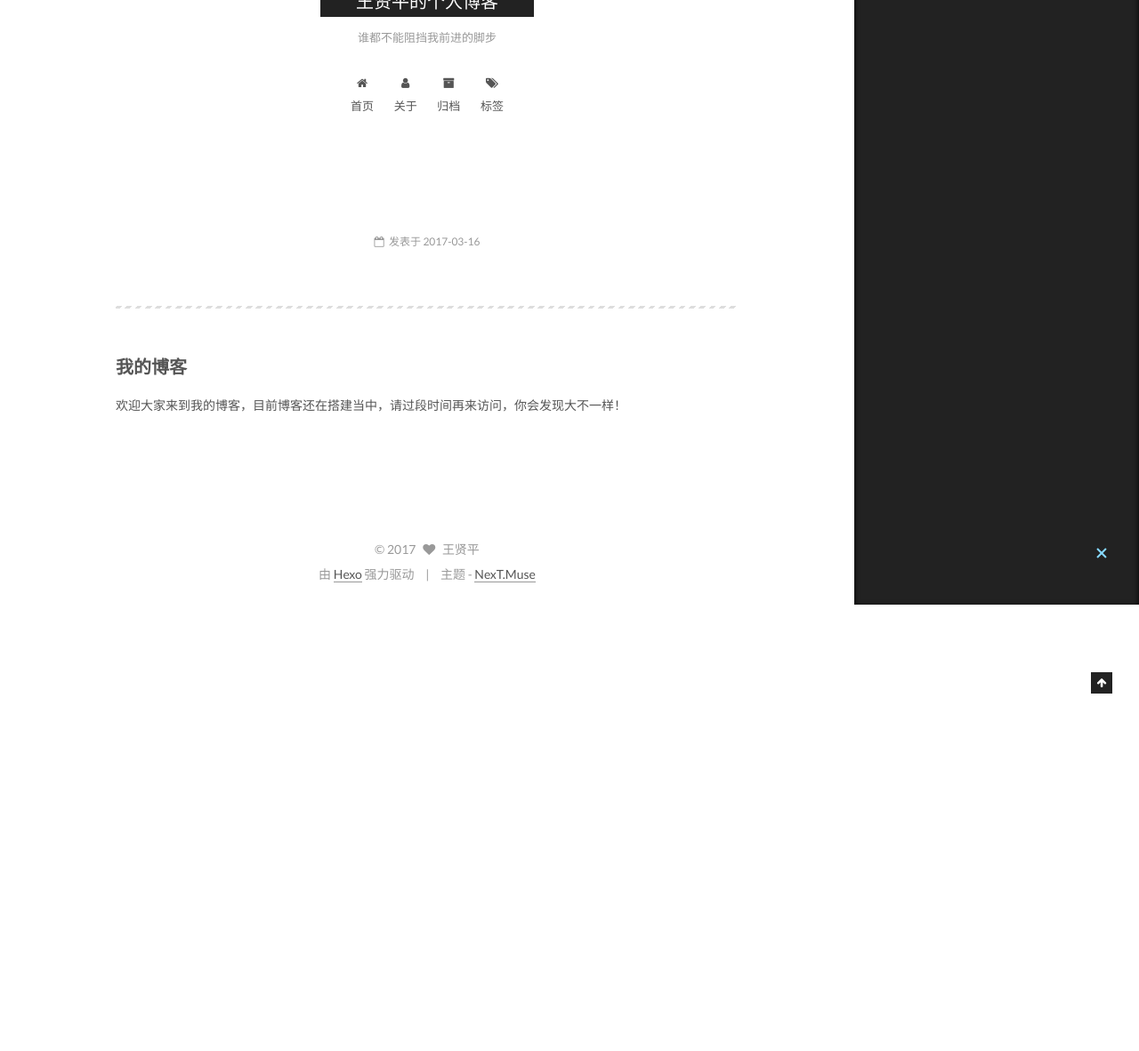
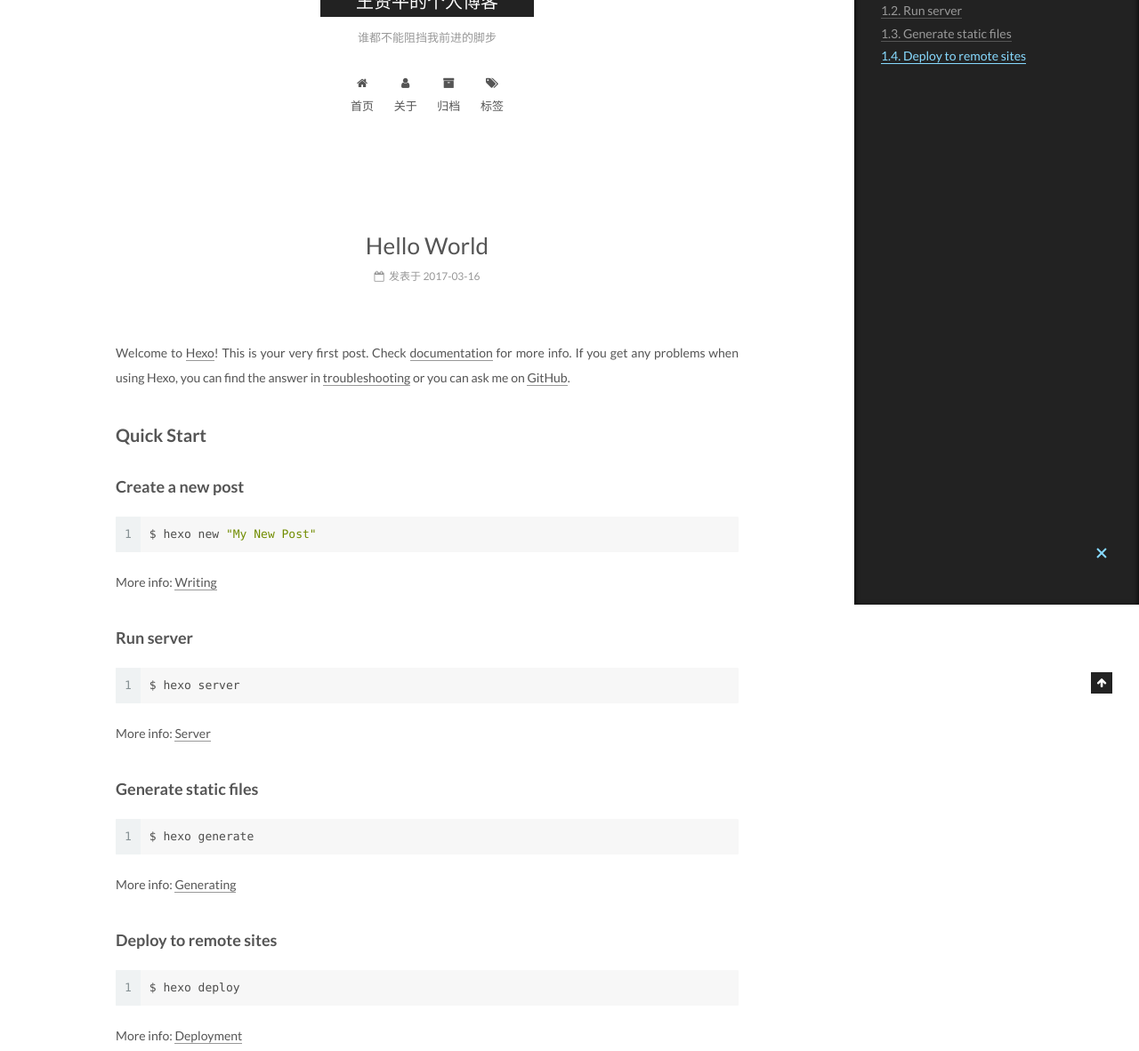
Before and after one commit to wangxianping/wangxianping.github.io, a plain HTML site: page 2017/03/16/hello-world/index.html in a window 1280 px wide. Shown: the part 120-1302 px from the top of the page at 89% size. Before the commit the page ends 800 px from the top, so only its background shows below. Drawn offline with Linux system fonts and the light colour scheme.

Commit message:
Site updated: 2017-09-13 11:54:32

```diff
--- a/2017/03/16/hello-world/index.html
+++ b/2017/03/16/hello-world/index.html
@@ -93,16 +93,19 @@
 
 
 
-<meta name="description" content="我的博客 欢迎大家来到我的博客，目前博客还在搭建当中，请过段时间再来访问，你会发现大不一样！">
+<meta name="description" content="Welcome to Hexo! This is your very first post. Check documentation for more info. If you get any problems when using Hexo, you can find the answer in troubleshooting or you can ask me on GitHub.
+Quick">
 <meta property="og:type" content="article">
-<meta property="og:title" content="王贤平的个人博客">
+<meta property="og:title" content="Hello World">
 <meta property="og:url" content="http://yoursite.com/2017/03/16/hello-world/index.html">
 <meta property="og:site_name" content="王贤平的个人博客">
-<meta property="og:description" content="我的博客 欢迎大家来到我的博客，目前博客还在搭建当中，请过段时间再来访问，你会发现大不一样！">
-<meta property="og:updated_time" content="2017-09-13T03:49:11.252Z">
+<meta property="og:description" content="Welcome to Hexo! This is your very first post. Check documentation for more info. If you get any problems when using Hexo, you can find the answer in troubleshooting or you can ask me on GitHub.
+Quick">
+<meta property="og:updated_time" content="2017-09-13T03:52:39.508Z">
 <meta name="twitter:card" content="summary">
-<meta name="twitter:title" content="王贤平的个人博客">
-<meta name="twitter:description" content="我的博客 欢迎大家来到我的博客，目前博客还在搭建当中，请过段时间再来访问，你会发现大不一样！">
+<meta name="twitter:title" content="Hello World">
+<meta name="twitter:description" content="Welcome to Hexo! This is your very first post. Check documentation for more info. If you get any problems when using Hexo, you can find the answer in troubleshooting or you can ask me on GitHub.
+Quick">
 
 
 
@@ -136,7 +139,7 @@
 
 
 
-  <title> | 王贤平的个人博客</title>
+  <title>Hello World | 王贤平的个人博客</title>
 
 
 
@@ -282,7 +285,7 @@
 
 
 
-          <h1 class="post-title" itemprop="name headline"></h1>
+          <h1 class="post-title" itemprop="name headline">Hello World</h1>
 
 
         <div class="post-meta">
@@ -329,8 +332,15 @@
 
 
 
-        <hr>
-<h2 id="我的博客"><a href="#我的博客" class="headerlink" title="我的博客 "></a>我的博客 </h2><p>欢迎大家来到我的博客，目前博客还在搭建当中，请过段时间再来访问，你会发现大不一样！</p>
+        <p>Welcome to <a href="https://hexo.io/" target="_blank" rel="external">Hexo</a>! This is your very first post. Check <a href="https://hexo.io/docs/" target="_blank" rel="external">documentation</a> for more info. If you get any problems when using Hexo, you can find the answer in <a href="https://hexo.io/docs/troubleshooting.html" target="_blank" rel="external">troubleshooting</a> or you can ask me on <a href="https://github.com/hexojs/hexo/issues" target="_blank" rel="external">GitHub</a>.</p>
+<h2 id="Quick-Start"><a href="#Quick-Start" class="headerlink" title="Quick Start"></a>Quick Start</h2><h3 id="Create-a-new-post"><a href="#Create-a-new-post" class="headerlink" title="Create a new post"></a>Create a new post</h3><figure class="highlight bash"><table><tr><td class="gutter"><pre><div class="line">1</div></pre></td><td class="code"><pre><div class="line">$ hexo new <span class="string">"My New Post"</span></div></pre></td></tr></table></figure>
+<p>More info: <a href="https://hexo.io/docs/writing.html" target="_blank" rel="external">Writing</a></p>
+<h3 id="Run-server"><a href="#Run-server" class="headerlink" title="Run server"></a>Run server</h3><figure class="highlight bash"><table><tr><td class="gutter"><pre><div class="line">1</div></pre></td><td class="code"><pre><div class="line">$ hexo server</div></pre></td></tr></table></figure>
+<p>More info: <a href="https://hexo.io/docs/server.html" target="_blank" rel="external">Server</a></p>
+<h3 id="Generate-static-files"><a href="#Generate-static-files" class="headerlink" title="Generate static files"></a>Generate static files</h3><figure class="highlight bash"><table><tr><td class="gutter"><pre><div class="line">1</div></pre></td><td class="code"><pre><div class="line">$ hexo generate</div></pre></td></tr></table></figure>
+<p>More info: <a href="https://hexo.io/docs/generating.html" target="_blank" rel="external">Generating</a></p>
+<h3 id="Deploy-to-remote-sites"><a href="#Deploy-to-remote-sites" class="headerlink" title="Deploy to remote sites"></a>Deploy to remote sites</h3><figure class="highlight bash"><table><tr><td class="gutter"><pre><div class="line">1</div></pre></td><td class="code"><pre><div class="line">$ hexo deploy</div></pre></td></tr></table></figure>
+<p>More info: <a href="https://hexo.io/docs/deployment.html" target="_blank" rel="external">Deployment</a></p>
 
 
     </div>
@@ -471,7 +481,7 @@
 
 
 
-              <div class="post-toc-content"><ol class="nav"><li class="nav-item nav-level-2"><a class="nav-link" href="#我的博客"><span class="nav-number">1.</span> <span class="nav-text">我的博客 </span></a></li></ol></div>
+              <div class="post-toc-content"><ol class="nav"><li class="nav-item nav-level-2"><a class="nav-link" href="#Quick-Start"><span class="nav-number">1.</span> <span class="nav-text">Quick Start</span></a><ol class="nav-child"><li class="nav-item nav-level-3"><a class="nav-link" href="#Create-a-new-post"><span class="nav-number">1.1.</span> <span class="nav-text">Create a new post</span></a></li><li class="nav-item nav-level-3"><a class="nav-link" href="#Run-server"><span class="nav-number">1.2.</span> <span class="nav-text">Run server</span></a></li><li class="nav-item nav-level-3"><a class="nav-link" href="#Generate-static-files"><span class="nav-number">1.3.</span> <span class="nav-text">Generate static files</span></a></li><li class="nav-item nav-level-3"><a class="nav-link" href="#Deploy-to-remote-sites"><span class="nav-number">1.4.</span> <span class="nav-text">Deploy to remote sites</span></a></li></ol></li></ol></div>
 
 
           </div>
--- a/css/main.css
+++ b/css/main.css
@@ -1677,7 +1677,7 @@ pre .javascript .function {
   width: 4px;
   height: 4px;
   border-radius: 50%;
-  background: #d2409c;
+  background: #866ead;
 }
 .links-of-blogroll {
   font-size: 13px;
```
Also changed, not shown: archives/2017/03/index.html (+1 -1 lines), archives/2017/index.html (+1 -1 lines), archives/index.html (+1 -1 lines), index.html (+10 -3 lines).
